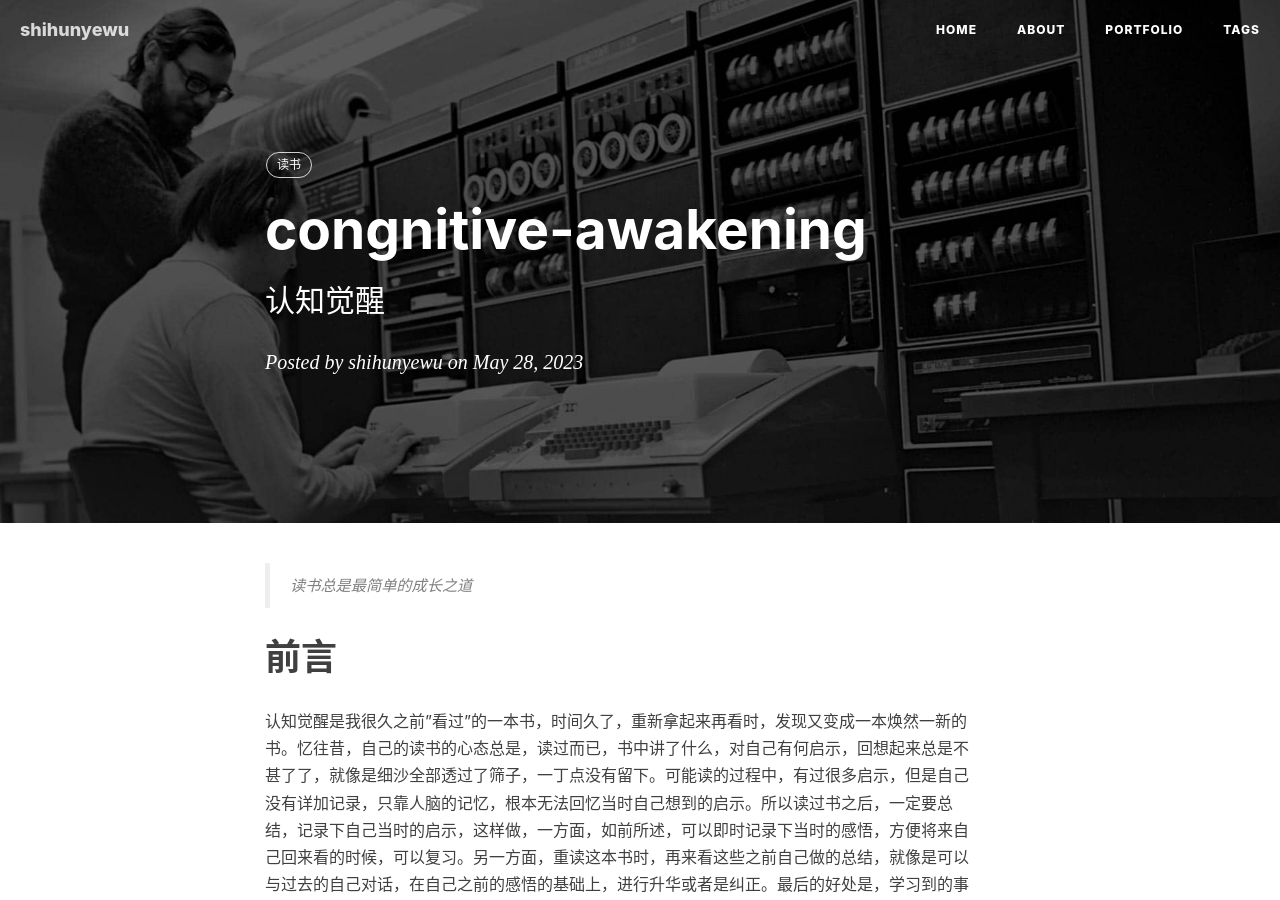
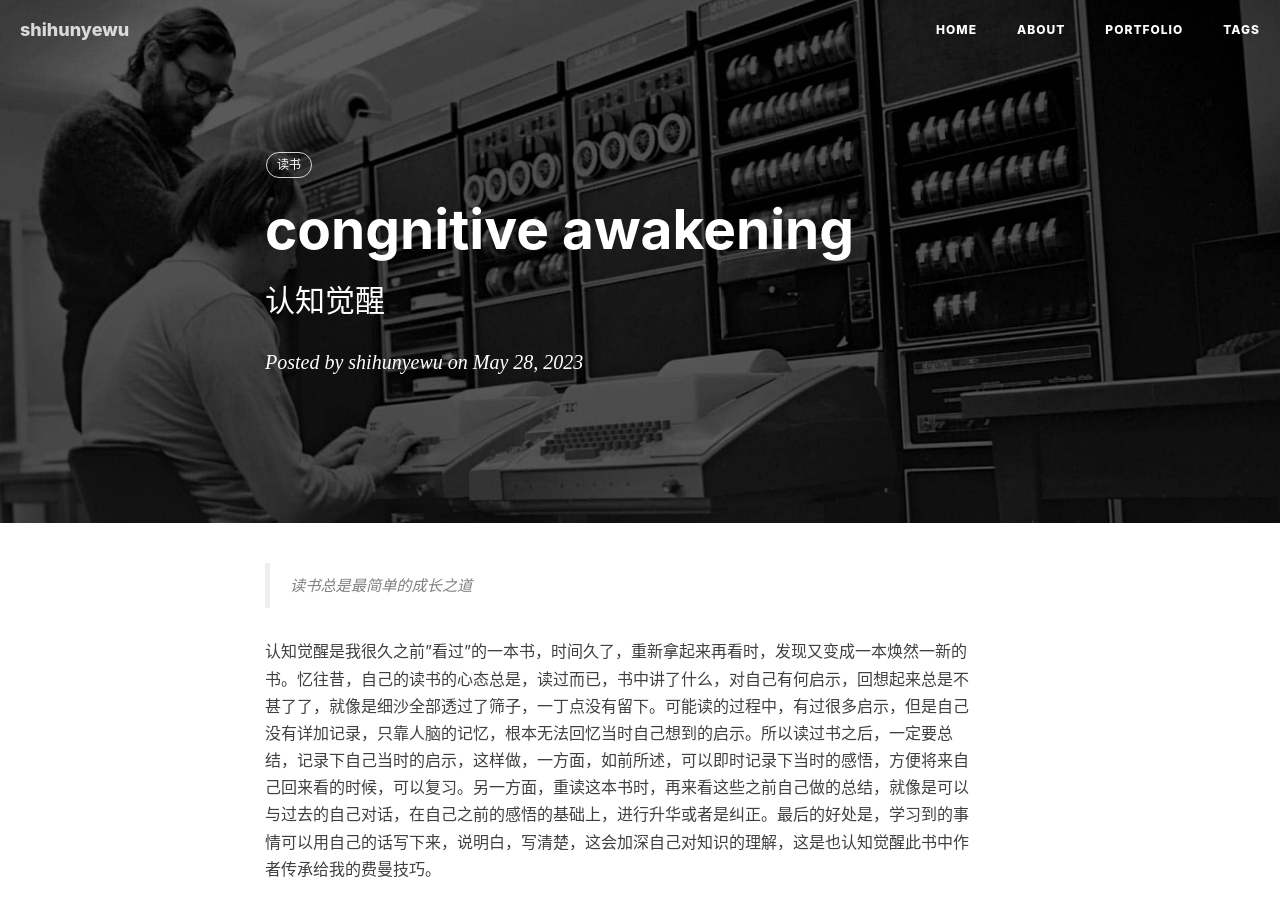
Before and after one commit to shihunyewu/shihunyewu.github.io, a Jekyll site: the page built from _posts/2023-05-28-congnitive-awakening.md, in a window 1280 px wide and 900 px high. Built offline with Jekyll 4.4.1, drawn with Linux system fonts in a browser that asks for light colours; nearby versions of some CDN libraries; comment, search, counter and statistics services are not loaded.

Commit message:
Update 2023-05-28-congnitive-awakening.md

```diff
--- a/_posts/2023-05-28-congnitive-awakening.md
+++ b/_posts/2023-05-28-congnitive-awakening.md
@@ -1,6 +1,6 @@
 ---
 layout:     post
-title:      "congnitive-awakening"
+title:      "congnitive awakening"
 subtitle:   " 认知觉醒 "
 date:       2023-05-28 11:11:11
 author:     "shihunyewu"
@@ -9,10 +9,11 @@ catalog: false
 tags:
     - 读书
 ---
+
+
 > 读书总是最简单的成长之道
 
 
-# 前言
 认知觉醒是我很久之前"看过"的一本书，时间久了，重新拿起来再看时，发现又变成一本焕然一新的书。忆往昔，自己的读书的心态总是，读过而已，书中讲了什么，对自己有何启示，回想起来总是不甚了了，就像是细沙全部透过了筛子，一丁点没有留下。可能读的过程中，有过很多启示，但是自己没有详加记录，只靠人脑的记忆，根本无法回忆当时自己想到的启示。所以读过书之后，一定要总结，记录下自己当时的启示，这样做，一方面，如前所述，可以即时记录下当时的感悟，方便将来自己回来看的时候，可以复习。另一方面，重读这本书时，再来看这些之前自己做的总结，就像是可以与过去的自己对话，在自己之前的感悟的基础上，进行升华或者是纠正。最后的好处是，学习到的事情可以用自己的话写下来，说明白，写清楚，这会加深自己对知识的理解，这是也认知觉醒此书中作者传承给我的费曼技巧。
 
 # 早冥读写跑-人生五件套——成本最低的成长之道
```
